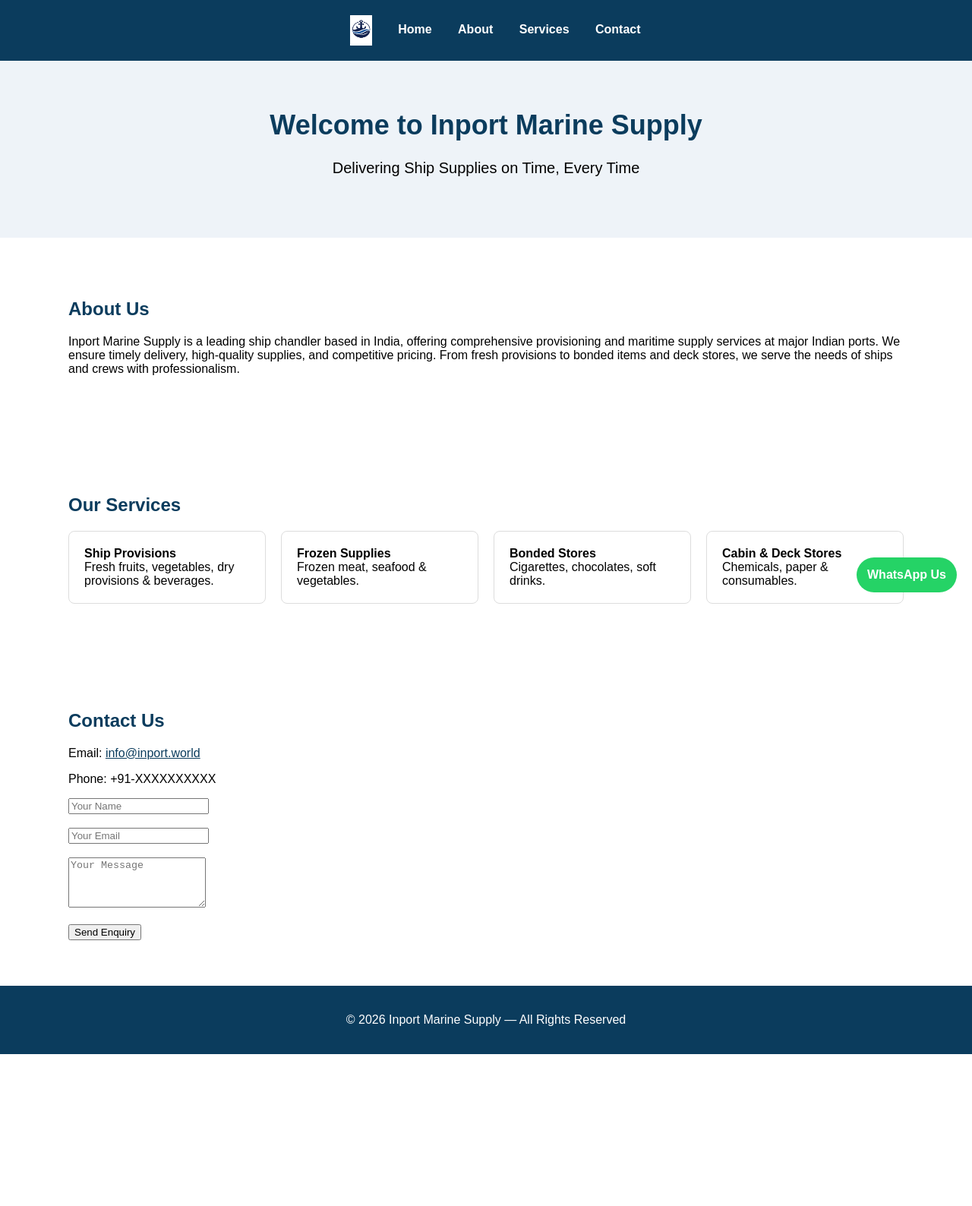
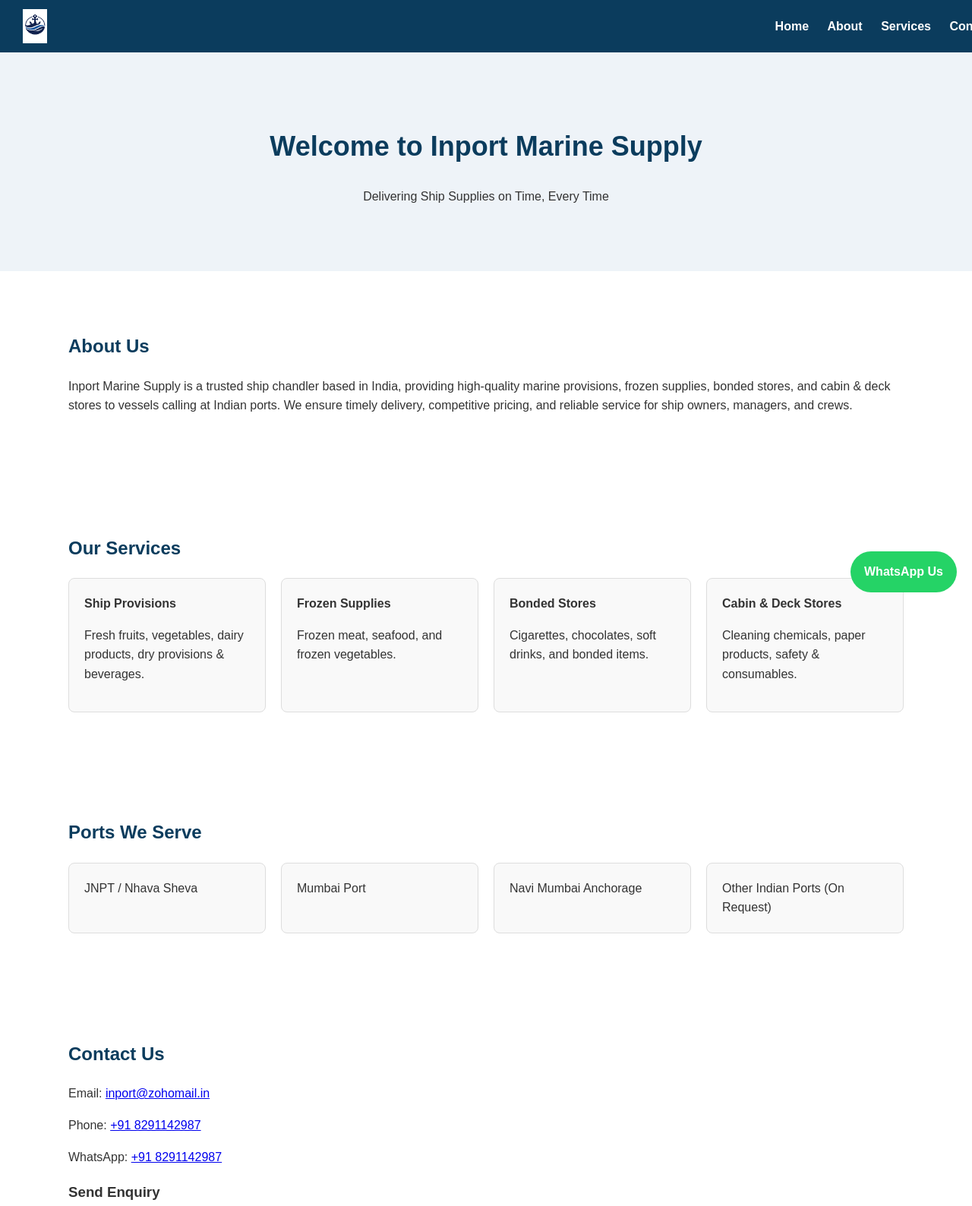
Before and after one commit to dineshbvb96-code/inport.world, a plain HTML site: page index.html in a window 1280 px wide. Shown: the top 1588 px of the page at 76% size. Before the commit the page ends 1388 px from the top, so only its background shows below. Drawn offline with Linux system fonts and the light colour scheme.

Commit message:
Update index.html

```diff
--- a/index.html
+++ b/index.html
@@ -2,77 +2,211 @@
 <html lang="en">
 <head>
 <meta charset="UTF-8">
-<title>Inport Marine Supply | Ship Chandler India</title>
-<meta name="viewport" content="width=device-width, initial-scale=1">
+<title>Inport Marine Supply | Ship Chandler in India</title>
 
-<meta name="description" content="Inport Marine Supply is a trusted ship chandler in India providing marine provisions, bonded stores, and ship supplies at major Indian ports.">
-<meta name="keywords" content="Ship chandler India, marine supply India, ship provisioning, bonded stores India">
+<meta name="viewport" content="width=device-width, initial-scale=1.0">
+<meta name="description" content="Inport Marine Supply is a professional ship chandler in India providing ship provisions, frozen supplies, bonded stores, and marine supplies at JNPT, Mumbai and Indian ports.">
+<meta name="keywords" content="ship chandler india, marine supply india, ship provisions, bonded store supplier, jnpt ship chandler">
 
 <style>
-  body { margin: 0; font-family: Arial, sans-serif; }
-  header { background: #0b3c5d; color: white; padding: 20px; text-align: center; position: fixed; width: 100%; top: 0; }
-  header nav a { color: white; margin: 0 15px; text-decoration: none; font-weight: bold; }
-  .hero { padding: 120px 20px 60px; text-align: center; background: #eef3f8; }
-  .hero h1 { font-size: 36px; color: #0b3c5d; }
-  .hero p { font-size: 20px; margin-top: 10px; }
-  section { padding: 60px 20px; max-width: 1100px; margin: auto; }
-  h2 { color: #0b3c5d; margin-bottom: 20px; }
-  .grid { display: grid; gap: 20px; grid-template-columns: repeat(auto-fit, minmax(220px,1fr)); }
-  .box { background: #fff; border: 1px solid #ddd; padding: 20px; border-radius: 8px; }
-  footer { background: #0b3c5d; color: white; text-align: center; padding: 20px; }
-  .whatsapp { position: fixed; bottom: 20px; right: 20px; background: #25d366; color: white; padding: 14px; border-radius: 50px; text-decoration: none; font-weight: bold; }
+body {
+  margin: 0;
+  font-family: Arial, Helvetica, sans-serif;
+  color: #333;
+  line-height: 1.6;
+}
+
+header {
+  background: #0b3c5d;
+  color: white;
+  padding: 12px 30px;
+  display: flex;
+  align-items: center;
+  justify-content: space-between;
+  position: fixed;
+  top: 0;
+  width: 100%;
+  z-index: 1000;
+}
+
+header img {
+  height: 45px;
+}
+
+nav a {
+  color: white;
+  margin-left: 20px;
+  text-decoration: none;
+  font-weight: bold;
+}
+
+.hero {
+  padding: 140px 20px 70px;
+  background: #eef3f8;
+  text-align: center;
+}
+
+.hero h1 {
+  color: #0b3c5d;
+  font-size: 36px;
+}
+
+section {
+  padding: 60px 20px;
+  max-width: 1100px;
+  margin: auto;
+}
+
+h2 {
+  color: #0b3c5d;
+  margin-bottom: 20px;
+}
+
+.grid {
+  display: grid;
+  grid-template-columns: repeat(auto-fit, minmax(220px, 1fr));
+  gap: 20px;
+}
+
+.box {
+  background: #f9f9f9;
+  border: 1px solid #ddd;
+  padding: 20px;
+  border-radius: 8px;
+}
+
+input, textarea {
+  width: 100%;
+  padding: 10px;
+  margin-top: 10px;
+  border-radius: 5px;
+  border: 1px solid #ccc;
+}
+
+button {
+  background: #0b3c5d;
+  color: white;
+  border: none;
+  padding: 12px 25px;
+  margin-top: 15px;
+  cursor: pointer;
+  border-radius: 5px;
+}
+
+footer {
+  background: #0b3c5d;
+  color: white;
+  text-align: center;
+  padding: 25px;
+}
+
+/* WhatsApp Button */
+.whatsapp {
+  position: fixed;
+  bottom: 20px;
+  right: 20px;
+  background: #25d366;
+  color: white;
+  padding: 14px 18px;
+  border-radius: 50px;
+  font-weight: bold;
+  text-decoration: none;
+}
 </style>
 </head>
+
 <body>
 
+<!-- WhatsApp Button -->
+<a class="whatsapp" href="https://wa.me/918291142987" target="_blank">
+  WhatsApp Us
+</a>
+
+<!-- HEADER -->
 <header>
-<img src="logo.png" alt="Inport Marine Supply Logo" style="max-height:40px; vertical-align:middle;">
-  <nav style="display:inline-block; margin-left:15px;">
-    <a href="#hero">Home</a>
+  <img src="logo.png" alt="Inport Marine Supply Logo">
+  <nav>
+    <a href="#home">Home</a>
     <a href="#about">About</a>
     <a href="#services">Services</a>
     <a href="#contact">Contact</a>
   </nav>
 </header>
 
-<div class="hero" id="hero">
+<!-- HERO -->
+<div class="hero" id="home">
   <h1>Welcome to Inport Marine Supply</h1>
   <p>Delivering Ship Supplies on Time, Every Time</p>
 </div>
 
+<!-- ABOUT -->
 <section id="about">
   <h2>About Us</h2>
-  <p>Inport Marine Supply is a leading ship chandler based in India, offering comprehensive provisioning and maritime supply services at major Indian ports. We ensure timely delivery, high-quality supplies, and competitive pricing. From fresh provisions to bonded items and deck stores, we serve the needs of ships and crews with professionalism.</p>
+  <p>
+    Inport Marine Supply is a trusted ship chandler based in India, providing
+    high-quality marine provisions, frozen supplies, bonded stores, and cabin
+    & deck stores to vessels calling at Indian ports. We ensure timely delivery,
+    competitive pricing, and reliable service for ship owners, managers, and crews.
+  </p>
 </section>
 
+<!-- SERVICES -->
 <section id="services">
   <h2>Our Services</h2>
   <div class="grid">
-    <div class="box"><strong>Ship Provisions</strong><br>Fresh fruits, vegetables, dry provisions & beverages.</div>
-    <div class="box"><strong>Frozen Supplies</strong><br>Frozen meat, seafood & vegetables.</div>
-    <div class="box"><strong>Bonded Stores</strong><br>Cigarettes, chocolates, soft drinks.</div>
-    <div class="box"><strong>Cabin & Deck Stores</strong><br>Chemicals, paper & consumables.</div>
+    <div class="box">
+      <strong>Ship Provisions</strong>
+      <p>Fresh fruits, vegetables, dairy products, dry provisions & beverages.</p>
+    </div>
+    <div class="box">
+      <strong>Frozen Supplies</strong>
+      <p>Frozen meat, seafood, and frozen vegetables.</p>
+    </div>
+    <div class="box">
+      <strong>Bonded Stores</strong>
+      <p>Cigarettes, chocolates, soft drinks, and bonded items.</p>
+    </div>
+    <div class="box">
+      <strong>Cabin & Deck Stores</strong>
+      <p>Cleaning chemicals, paper products, safety & consumables.</p>
+    </div>
   </div>
 </section>
 
+<!-- PORTS -->
+<section>
+  <h2>Ports We Serve</h2>
+  <div class="grid">
+    <div class="box">JNPT / Nhava Sheva</div>
+    <div class="box">Mumbai Port</div>
+    <div class="box">Navi Mumbai Anchorage</div>
+    <div class="box">Other Indian Ports (On Request)</div>
+  </div>
+</section>
+
+<!-- CONTACT -->
 <section id="contact">
   <h2>Contact Us</h2>
-  <p>Email: <a href="mailto:info@inport.world" style="color:#0b3c5d;">info@inport.world</a></p>
-  <p>Phone: +91-XXXXXXXXXX</p>
-  <form action="https://formsubmit.co/info@inport.world" method="POST">
-    <input type="text" name="name" placeholder="Your Name" required><br><br>
-    <input type="email" name="email" placeholder="Your Email" required><br><br>
-    <textarea name="message" placeholder="Your Message" rows="4"></textarea><br><br>
+
+  <p>Email: <a href="mailto:inport@zohomail.in">inport@zohomail.in</a></p>
+  <p>Phone: <a href="tel:+918291142987">+91 8291142987</a></p>
+  <p>WhatsApp: <a href="https://wa.me/918291142987" target="_blank">+91 8291142987</a></p>
+
+  <h3>Send Enquiry</h3>
+
+  <form action="https://formsubmit.co/inport@zohomail.in" method="POST">
+    <input type="text" name="name" placeholder="Your Name" required>
+    <input type="text" name="vessel" placeholder="Vessel Name">
+    <input type="email" name="email" placeholder="Your Email" required>
+    <textarea name="message" rows="5" placeholder="Your Requirement"></textarea>
+
+    <input type="hidden" name="_captcha" value="false">
     <button type="submit">Send Enquiry</button>
   </form>
 </section>
 
-<a class="whatsapp" href="https://wa.me/918291142987" target="_blank">
-  WhatsApp Us
-</a>
-
 <footer>
-  <p>© 2026 Inport Marine Supply — All Rights Reserved</p>
+  <p>© 2026 Inport Marine Supply. All Rights Reserved.</p>
 </footer>
 
 </body>
```
